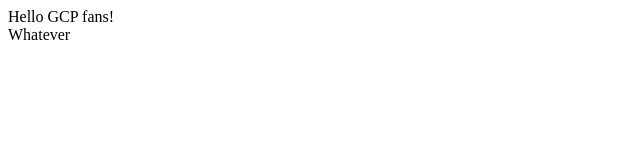
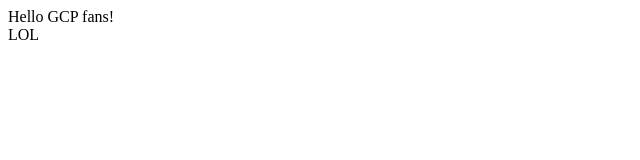
Before and after one commit to sveronneau/gcp-ws, a plain HTML site: page myimage/static/index.html in a window 1280 px wide. Shown: the full height of the page, 0-640 px from the left. Drawn offline with Linux system fonts and the light colour scheme.

Commit message:
Update index.html

```diff
--- a/myimage/static/index.html
+++ b/myimage/static/index.html
@@ -5,6 +5,6 @@
     <body>
         Hello GCP fans!
         <br>
-        Whatever
+        LOL
     </body>
 </html>
```
